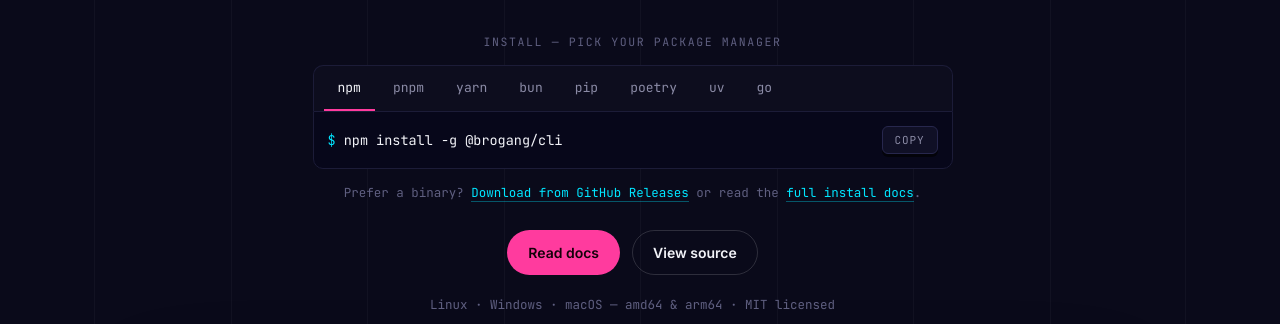
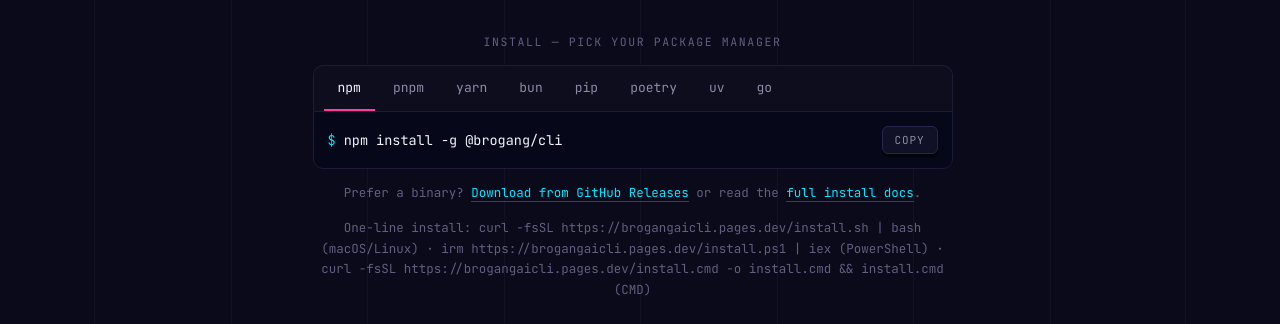
Before and after one commit to TechAdityaBRO/brogang-cli, a plain HTML site: page index.html in a window 1280 px wide. Shown: the part 442-766 px from the top of the page. Drawn offline with Linux system fonts and the light colour scheme.

Commit message:
feat: one-line install scripts (sh/ps1/cmd) on the site

```diff
--- a/index.html
+++ b/index.html
@@ -631,6 +631,12 @@
         <a href="https://github.com/TechAdityaBRO/brogang-cli/releases" target="_blank" rel="noopener">Download from GitHub Releases</a>
         or read the <a href="https://github.com/TechAdityaBRO/brogang-cli#install" target="_blank" rel="noopener">full install docs</a>.
       </p>
+      <p class="alt">
+        One-line install:
+        <code>curl -fsSL https://brogangaicli.pages.dev/install.sh | bash</code> (macOS/Linux) ·
+        <code>irm https://brogangaicli.pages.dev/install.ps1 | iex</code> (PowerShell) ·
+        <code>curl -fsSL https://brogangaicli.pages.dev/install.cmd -o install.cmd &amp;&amp; install.cmd</code> (CMD)
+      </p>
     </div>
 
     <div class="hero-cta">
```
Also changed, not shown: worker/public/index.html (+6 -0 lines), 3 other files.
